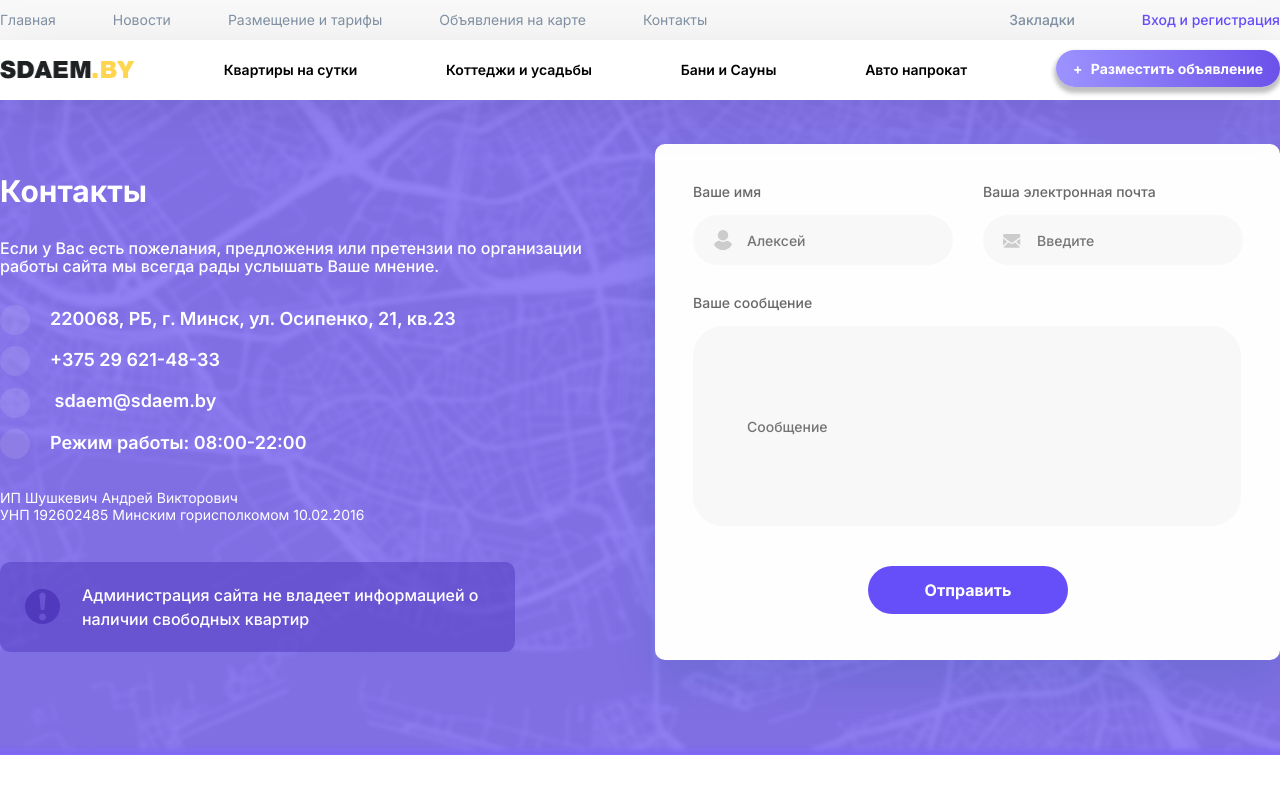
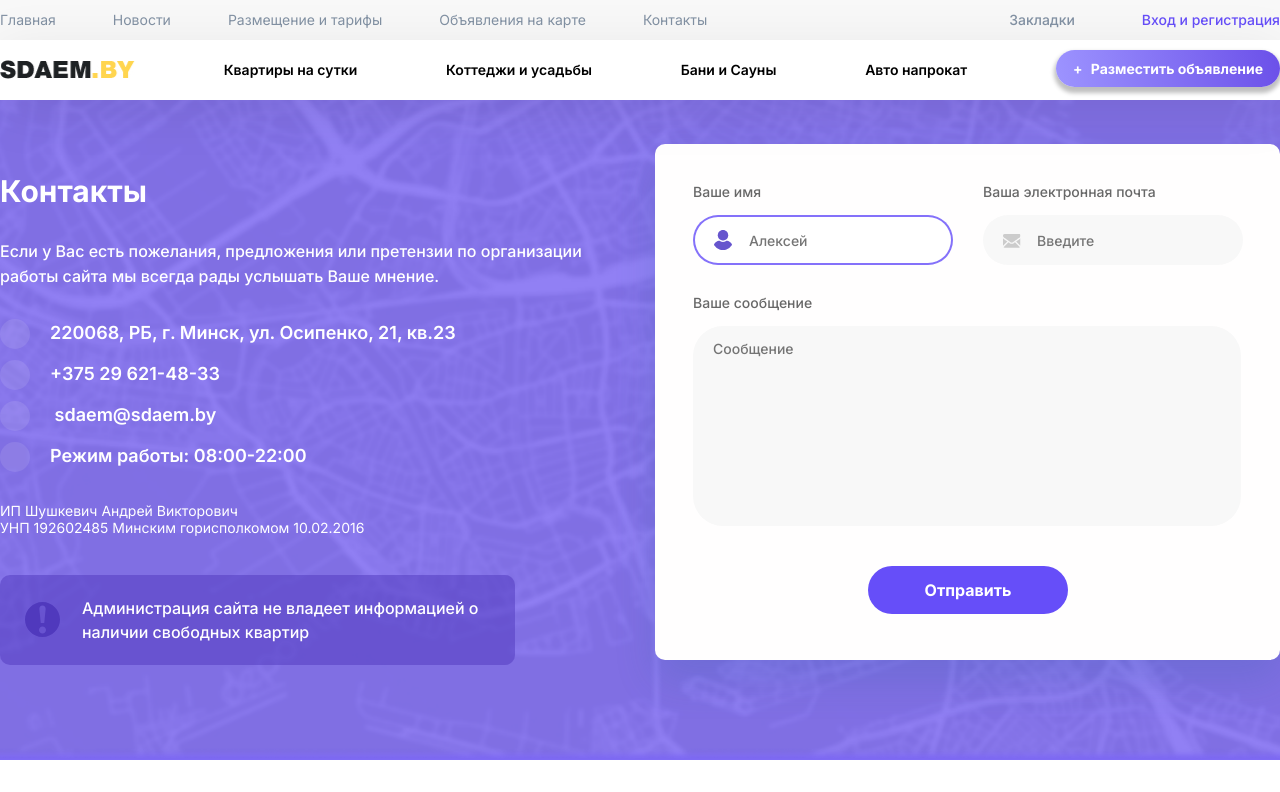
Before and after one commit to code-damn/coursework, a React (Create React App) app: page /contacts in a window 1280 px wide. Shown: the top 792 px of the page. Built offline with nearby package versions, Linux system fonts and the light colour scheme.

Commit message:
feedForm2

```diff
--- a/package.json
+++ b/package.json
@@ -13,6 +13,7 @@
     "@types/react-dom": "^18.0.6",
     "@types/react-router-dom": "^5.3.3",
     "axios": "^0.27.2",
+    "formik": "^2.2.9",
     "normalize.css": "^8.0.1",
     "qs": "^6.11.0",
     "react": "^18.2.0",
@@ -24,7 +25,8 @@
     "sass": "^1.54.0",
     "slick-carousel": "^1.8.1",
     "typescript": "^4.7.4",
-    "web-vitals": "^2.1.4"
+    "web-vitals": "^2.1.4",
+    "yup": "^0.32.11"
   },
   "scripts": {
     "start": "react-scripts start",
--- /dev/null
+++ b/src/pages/Contacts/Contacts.jsx
@@ -0,0 +1,47 @@
+import React from 'react'
+
+import warning from '../../assets/icons/warning.svg'
+import ContactsForm from '../../shared/ContactsForm/ContactsForm'
+import ModalFeed from '../../shared/ModalFeed/ModalFeed'
+
+import s from './Contacts.module.scss'
+
+
+
+const Contacts = () => {
+    const [visibleModal, setVisibleModal] = React.useState(true);
+
+    return (
+        <div>
+            <ModalFeed visible={visibleModal} inVisible={setVisibleModal} />
+            <section className={s.contacts}>
+                <div className={s.contactsWrapper}>
+                    <div className={s.contactsInfo}>
+                        <h3>Контакты</h3>
+                        <p>Если у Вас есть пожелания, предложения или претензии по организации работы сайта мы всегда рады услышать Ваше мнение.</p>
+                        <ul>
+                            <li>220068, РБ, г. Минск, ул. Осипенко, 21, кв.23</li>
+                            <li>+375 29 621-48-33 </li>
+                            <li> sdaem@sdaem.by</li>
+                            <li>Режим работы: 08:00-22:00</li>
+                        </ul>
+                        <div className={s.contactsInfo__legal}>
+                            ИП Шушкевич Андрей Викторович <br />
+                            УНП 192602485 Минским горисполкомом 10.02.2016
+                        </div>
+                        <div className={s.contactsInfo__warning}>
+                            <img src={warning} alt="" />
+                            <div>Администрация сайта не владеет информацией
+                            о наличии свободных квартир</div>
+                        </div>
+                    </div>
+                    <div className={s.contactsForm}>
+                        <ContactsForm visible={visibleModal} inVisible={setVisibleModal}/>
+                    </div>
+                </div>
+            </section>
+        </div>
+    )
+}
+
+export default Contacts
--- a/src/pages/Contacts/Contacts.module.scss
+++ b/src/pages/Contacts/Contacts.module.scss
@@ -33,6 +33,7 @@
         margin-bottom: 30px;
         font-size: 16px;
         font-weight: 500;
+        line-height: 25px;
     }
 
     ul {
--- a/src/pages/Contacts/Contacts.tsx
+++ /dev/null
@@ -1,41 +0,0 @@
-import React from 'react'
-
-import warning from '../../assets/icons/warning.svg'
-import ContactsForm from '../../shared/ContactsForm/ContactsForm'
-
-import s from './Contacts.module.scss'
-
-type Props = {}
-
-const Contacts = (props: Props) => {
-    return (
-        <section className={s.contacts}>
-            <div className={s.contactsWrapper}>
-                <div className={s.contactsInfo}>
-                    <h3>Контакты</h3>
-                    <p>Если у Вас есть пожелания, предложения или претензии по организации работы сайта мы всегда рады услышать Ваше мнение.</p>
-                    <ul>
-                        <li>220068, РБ, г. Минск, ул. Осипенко, 21, кв.23</li>
-                        <li>+375 29 621-48-33 </li>
-                        <li> sdaem@sdaem.by</li>
-                        <li>Режим работы: 08:00-22:00</li>
-                    </ul>
-                    <div className={s.contactsInfo__legal}>
-                        ИП Шушкевич Андрей Викторович <br />
-                        УНП 192602485 Минским горисполкомом 10.02.2016
-                    </div>
-                    <div className={s.contactsInfo__warning}>
-                        <img src={warning} alt="" />
-                        <div>Администрация сайта не владеет информацией
-                        о наличии свободных квартир</div>
-                    </div>
-                </div>
-                <div className={s.contactsForm}>
-                    <ContactsForm/>
-                </div>
-            </div>
-        </section>
-    )
-}
-
-export default Contacts
--- a/src/shared/ContactsForm/ContactsForm.jsx
+++ b/src/shared/ContactsForm/ContactsForm.jsx
@@ -1,32 +1,81 @@
 import React from 'react'
+
+import { Form, Field, ErrorMessage, Formik } from 'formik'
+import * as Yup from 'yup'
 
 import { ReactComponent as UserSvg } from '../../assets/icons/user.svg'
 import { ReactComponent as Mail } from '../../assets/icons/mail.svg'
 
 import s from './ContactsForm.module.scss'
 
-const ContactsForm = () => {
+const ContactsForm = ({ inVisible }) => {
 
     return (
-        <form className={s.feedForm} action="#">
+        <Formik
+            initialValues = {{
+                name: '',
+                email: '',
+                message: ''
+            }}
+            validationSchema = {Yup.object({
+                name: Yup.string()
+                        .min(2, 'Минимум 2 символа!')
+                        .required('Обязательное поле!'),
+                email: Yup.string()
+                            .email('Неправильный email')
+                            .required('Обязательное поле!'),
+                message: Yup.string()
+                            .min(10, 'Минимум 10 символов!')
+                            .required('Обязательное поле!')
+            })}
+            onSubmit = {(values, {resetForm}) => {
+                console.log(JSON.stringify(values, null, 2))
+                resetForm();
+                inVisible(false);
+            }}>
+
+           <Form className={s.feedForm} action="#">
                 <div className={s.feedFormWrapper} >
                     <div className={s.block+ ' ' +s.name}>
                         <div className={s.user}><UserSvg/></div>
                         <label htmlFor="name">Ваше имя</label>
-                    <input name="name" id="name" required type="text" placeholder="Алексей" />
+                        <Field
+                            autoFocus
+                            name="name"
+                            type="text"
+                            placeholder="Алексей"
+                        />
+                        <ErrorMessage className={s.error} name="name" component="div" />
                     </div>
-                <div className={s.block}>
+                    <div className={s.block+ ' ' +s.email}>
                         <div className={s.mail}><Mail/></div>
                         <label htmlFor="email">Ваша электронная почта</label>
-                    <input name="email" id="email" required type="email" placeholder="Введите" />
+                        <Field
+                            name="email"
+                            type="text"
+                            placeholder="Введите"
+                        />
+                        <ErrorMessage className={s.error} name="email" component="div" />
                     </div>
                     <div className={s.block+ ' ' +s.text}>
                         <label htmlFor="message">Ваше сообщение</label>
-                    <input name="message" id="message" required type="text" placeholder="Сообщение"/>
+                        <Field
+                            name="message"
+                            type="text"
+                            placeholder="Сообщение"
+                            as="textarea"
+                        />
+                        <ErrorMessage className={s.error} name="message" component="div" />
                     </div>
                 </div>
-            <button className={s.submitBtn}>Отправить</button>
-        </form>
+                    <button
+                    type="submit"
+                    className={s.submitBtn}
+                    >
+                    Отправить
+                </button>
+            </Form>
+        </Formik>
     )
 }
 
--- a/src/shared/ContactsForm/ContactsForm.module.scss
+++ b/src/shared/ContactsForm/ContactsForm.module.scss
@@ -23,7 +23,7 @@
     input:focus + .user {
         fill: rgb(102, 78, 249);
     }
-    input {
+    input, textarea {
         height: 50px;
         width: 260px;
         margin-bottom: 30px;
@@ -43,12 +43,28 @@
 .name {
     margin-right: 30px;
 }
+.name, .email {
+    &:focus-within::before {
+        content: url('../../assets/icons/userActive.svg');
+        position: absolute;
+        top: 46px;
+        left: 20px;
+    }
+}
+.email {
+    &:focus-within::before {
+        content: url('../../assets/icons/mailActive.svg');
+        top: 48px;
+    }
+}
 .text {
-    input {
+    textarea {
         height: 200px;
         width: 548px;
         margin-bottom: 40px;
+        padding-left: 20px;
         border-radius: 30px;
+        resize: none;
     }
 }
 .user, .mail {
@@ -81,3 +97,10 @@
         transition: all 0.01s;
     }
 }
+.error {
+    position: absolute;
+    bottom: 10px;
+    right: 0;
+    font-size: 13px;
+    color: red;
+}
--- /dev/null
+++ b/src/shared/ModalFeed/ModalFeed.jsx
@@ -0,0 +1,23 @@
+import React from 'react'
+
+import s from './ModalFeed.module.scss'
+
+const ModalFeed = ({ visible, inVisible }) => {
+    return (
+        <div className={visible ? s.overlay : s.overlay+ ' ' +s.hidden}>
+            <div className={s.modal}>
+                <div className={s.modal__title}>
+                    Ваше письмо отправлено!
+                </div>
+                <div className={s.modal__subtitle}>
+                    Какое-то сообщение о том, что письмо отправлено, какое-то сообщение, что письмо отправлено.
+                </div>
+                <div onClick={() => inVisible(true)} className={s.modal__closeBtn}>
+                    Закрыть окно
+                </div>
+            </div>
+        </div>
+    )
+}
+
+export default ModalFeed
--- /dev/null
+++ b/src/shared/ModalFeed/ModalFeed.module.scss
@@ -0,0 +1,51 @@
+.overlay {
+    z-index: 101;
+    display: none;
+    position: fixed;
+    width: 100%;
+    height: 100%;
+    background: rgba(46, 46, 46, 0.7);
+}
+.hidden {
+    display: initial;
+}
+.modal {
+    position: absolute;
+    height: 313px;
+    width: 406px;
+    padding: 50px 48px 54px 48px;
+    border-radius: 10px;
+    background: #FFFEFE;
+    box-shadow: 0px 20px 40px rgba(39, 95, 158, 0.2);
+    top: 50%;
+    left: 50%;
+    transform: translate(-50%, -50%);
+    &__title {
+        margin-bottom: 20px;
+        font-size: 25px;
+        font-weight: 700;
+        line-height: 30px;
+        text-align: center;
+        color: rgba(0, 0, 0, 1);
+    }
+    &__subtitle {
+        margin-bottom: 30px;
+        font-size: 14px;
+        font-weight: 400;
+        line-height: 17px;
+        text-align: center;
+        color: #686868;
+    }
+    &__closeBtn {
+        margin: 0 auto;
+        height: 48px;
+        width: 161px;
+        border-radius: 33px;
+        padding: 15px 24px;
+        background: #FFD54F;
+        font-family: Inter;
+        font-size: 16px;
+        font-weight: 700;
+        cursor: pointer;
+    }
+}
```
Also changed, not shown: src/shared/Header/Header.jsx (renamed from src/shared/Header/Header.tsx, +19 -3 lines), src/assets/icons/mailActive.svg (added), 1 other file (tests, documents, lock files or other folders). Lines whose indentation alone changed are shown as unchanged.
